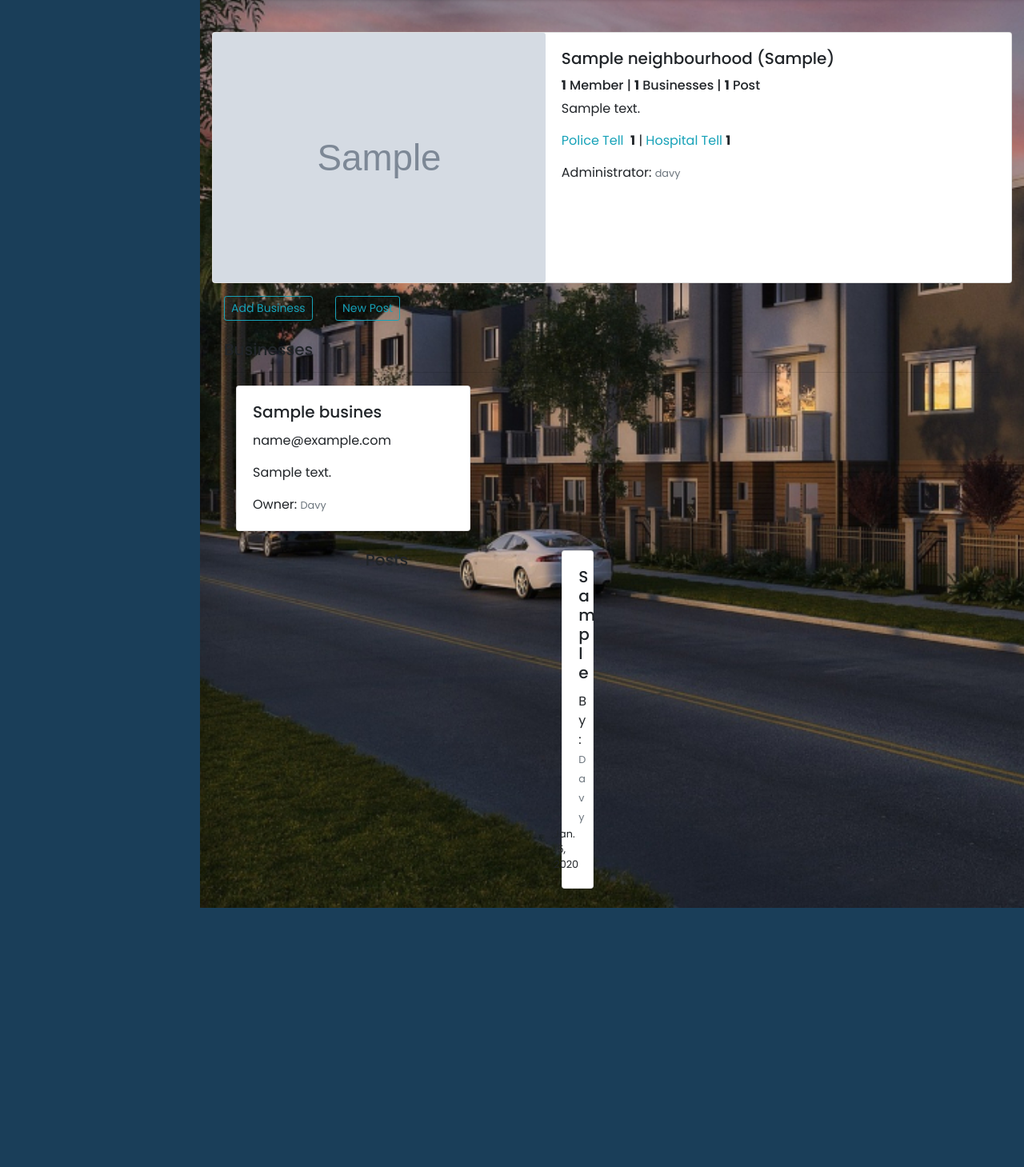
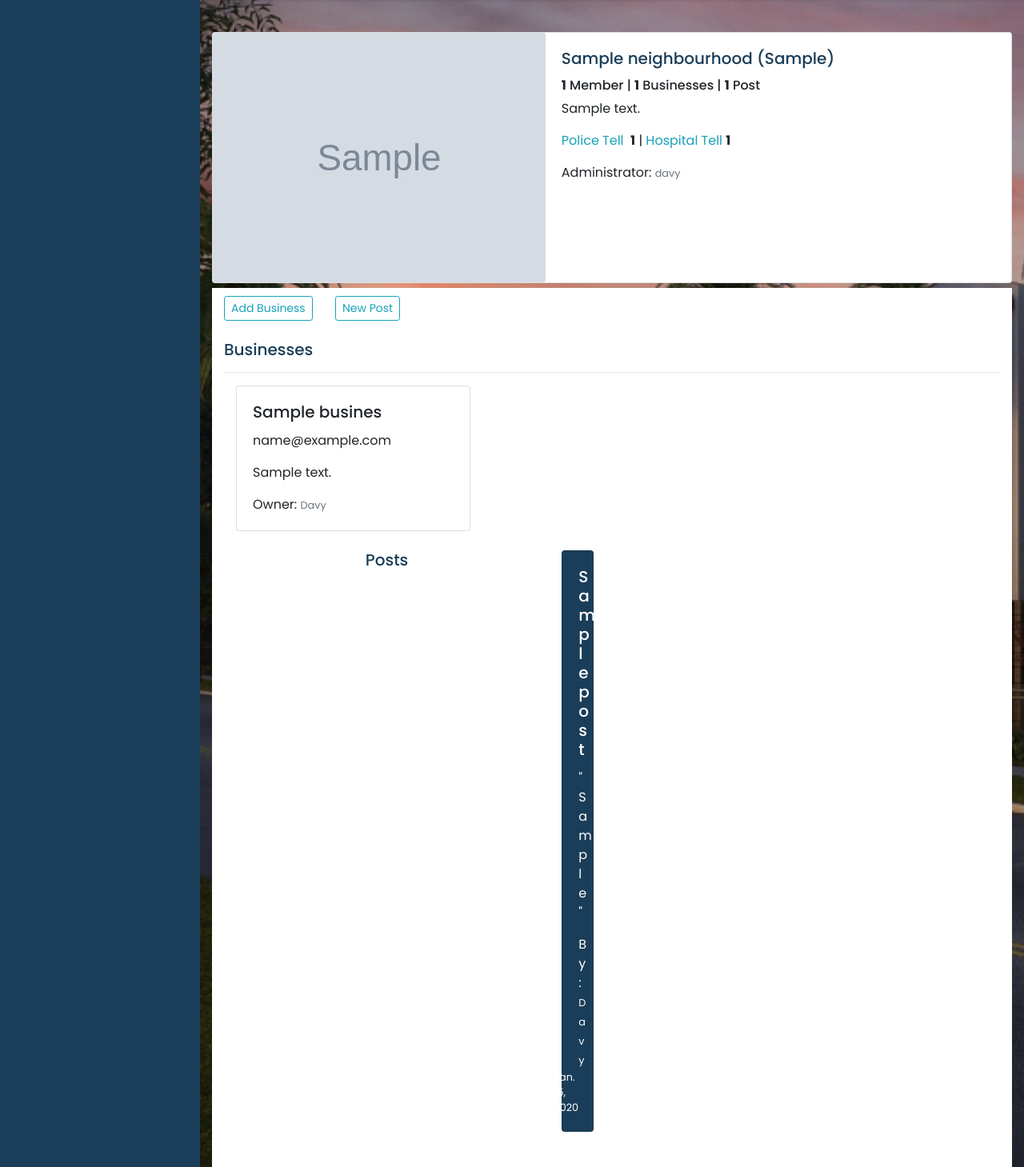
Before and after one commit to poldiee/Hood, a Django app: page /single_hood/1 in a window 1280 px wide. Shown: the part 80-1539 px from the top of the page at 80% size. Before the commit the page ends 1215 px from the top, so only its background shows below. Run offline with Django 4.2, Linux system fonts and the light colour scheme; data comes from the database, SQL or seed files in the repository; tables that the repository leaves empty hold one stand-in row (values such as "Sample post"); grey boxes marked "Sample" are stand-in pictures; some libraries are stand-ins or nearby versions.

Commit message:
addition of title to post model

```diff
--- a/hoodwatch/models.py
+++ b/hoodwatch/models.py
@@ -70,6 +70,7 @@ class Business(models.Model):
 
 
 class Post(models.Model):
+    title = models.CharField(max_length=120, null=True)
     post = models.TextField()
     date = models.DateTimeField(auto_now_add=True)
     user = models.ForeignKey(Profile, on_delete=models.CASCADE, related_name='post_owner')
--- a/hoodwatch/templates/single_hood.html
+++ b/hoodwatch/templates/single_hood.html
@@ -2,7 +2,7 @@
 {% load crispy_forms_tags %}
 {% block content %}
 
-<div class="container">
+<div class="container" style="margin-top:-4">
     <div class="row">
         <div class="col-md-12">
             <div class="card mb-3">
@@ -12,7 +12,7 @@
                     </div>
                     <div class="col-md-7">
                         <div class="card-body">
-                            <h5 class="card-title">{{ hood.name }} ({{hood.location}})
+                            <h5 class="card-title tt">{{ hood.name }} ({{hood.location}})
                             </h5>
                             <h6 class="card-text">
                                 <span><strong>{{hood.members.count}}</strong> Member{{hood.members.count|pluralize}}</span>
@@ -31,7 +31,7 @@
             </div>
         </div>
     </div>
-    <div class="container">
+    <div class="container bg-white hoode">
         <div class="row">
             <div class="col-md-12">
                 <a href="" class="btn btn-sm btn-outline-info mb-4 mr-4" data-toggle="modal" data-target="#ModalCenter">Add
@@ -40,7 +40,7 @@
                 {% if hood.admin  == user.profile %}
                 <a href="{% url 'members' hood.id %}" class="btn btn-sm btn-outline-info mb-4 ml-4">Members</a>
                 {% endif %}
-                <h5 class="D-block mx-auto">Businesses</h5>
+                <h5 class="D-block mx-auto tt">Businesses</h5>
                 <hr>
                 <div class="row"></div>
                 {% for bus in business %}
@@ -58,15 +58,16 @@
                 </div>
                 {% endfor %}
                 </div>
-                <h5 class="D-block mx-auto">Posts</h5>
+                <h5 class="D-block mx-auto tt">Posts</h5>
                 <div class="row">
                     {% for post in posts %}
                     <div class="col-md-4">
-                        <div class="card mb-4">
+                        <div class="card mb-4 hpost">
                             <div class="card-body">
-                                <h5 class="card-title">{{post.post}}
-                                </h5>
-                                <p class="card-text">By: <small class="text-muted">
+                                <h5 class="card-title">{{post.title}}</h5>
+                                <p class="card-text">" {{post.post}} "
+                                </p>
+                                <p class="card-text">By: <small class="text-white">
                                     {{ post.user.user.username|title }}</small> <small style="float:right">{{post.date|date}}</small></p>
                             </div>
                         </div>
--- a/hoodwatch/views.py
+++ b/hoodwatch/views.py
@@ -55,6 +55,7 @@ def single_hood(request, hood_id):
     hood = NeighbourHood.objects.get(id=hood_id)
     business = Business.objects.filter(neighbourhood=hood)
     posts = Post.objects.filter(hood=hood)
+    posts = posts[::-1]
     if request.method == 'POST':
         form = BusinessForm(request.POST)
         if form.is_valid():
@@ -88,7 +89,7 @@ def create_post(request, hood_id):
             post.hood = hood
             post.user = request.user.profile
             post.save()
-            return redirect('hood')
+            return redirect('single-hood', hood.id)
     else:
         form = PostForm()
     return render(request, 'post.html', {'form': form})
--- a/static/css/styles.css
+++ b/static/css/styles.css
@@ -21,6 +21,11 @@ body {
     padding-bottom: 20px;
     padding-top: 10px;
     margin-top:-4%;
+}
+.hoode{
+    padding-bottom: 20px;
+    padding-top: 10px;
+    margin-top: -1%;
 }
 .prof{
     padding:40px;
@@ -58,7 +63,17 @@ span {
     display: flex;
     align-items: stretch;
 }
-
+.tt{
+    color:#1a3e59;
+}
+.hpost{
+   background-color:#1a3e59;
+   color: white;
+}
+.poster{
+    padding: 20px;
+    border-radius: 6px;
+}
 #sidebar {
     min-width: 250px;
     max-width: 250px;
```
Also changed, not shown: hoodwatch/templates/post.html (+12 -5 lines), hoodwatch/migrations/0010_post_title.py (added).
